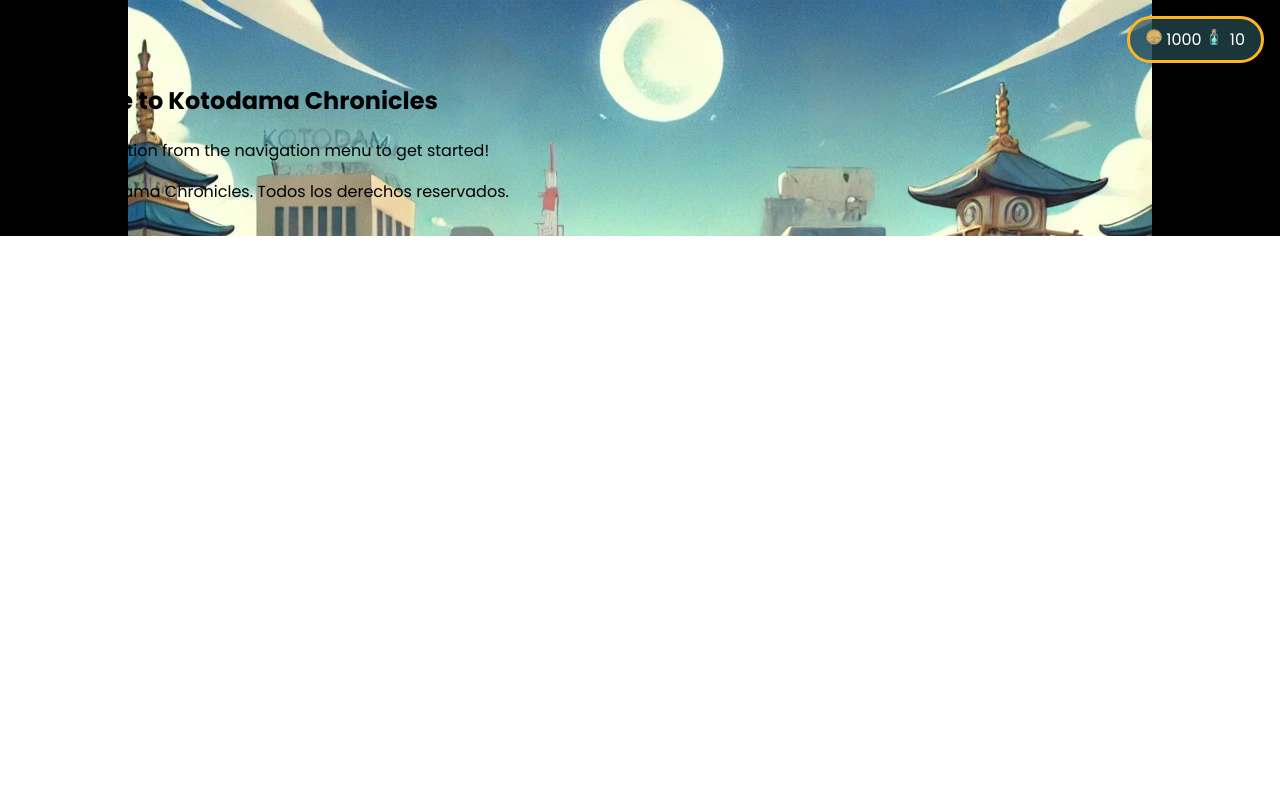
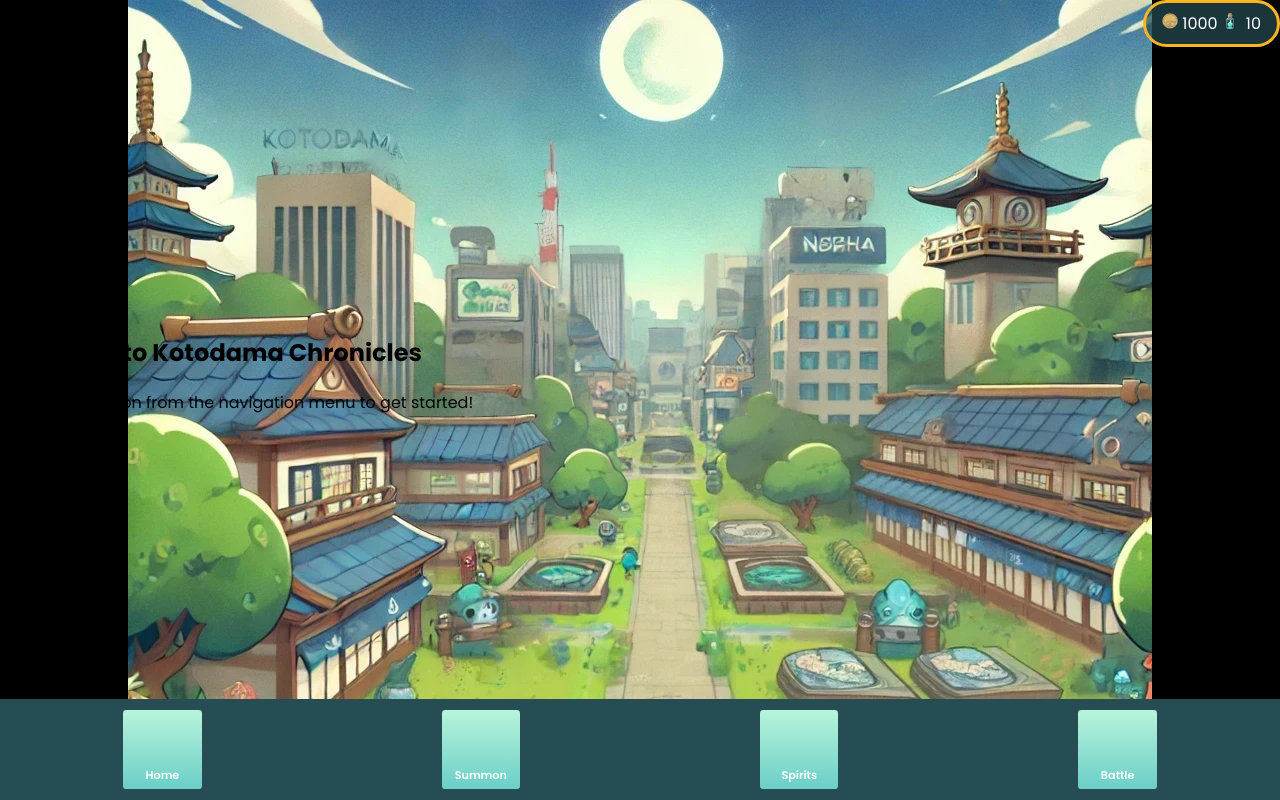
Before and after one commit to juanor9/kotodama, a React (Vite) app: page / in a window 1280 px wide. Built offline with nearby package versions, Linux system fonts and the light colour scheme.

Commit message:
include styles to main menu

```diff
--- a/src/components/Footer.tsx
+++ b/src/components/Footer.tsx
@@ -1,9 +1,13 @@
 import React from 'react';
+import MainMenu from '../components/UiComponents/MainMenu/MainMenu';
 
-const Footer: React.FC = () => {
+interface FooterProps {
+  onNavigate: (screen: 'main' | 'summon' | 'characters' | 'battle') => void;
+}
+const Footer: React.FC<FooterProps> = ({ onNavigate }) => {
   return (
     <footer className="footer">
-      <p>&copy; 2024 Kotodama Chronicles. Todos los derechos reservados.</p>
+      <MainMenu onNavigate={onNavigate} />
     </footer>
   );
 };
--- a/src/components/Header.tsx
+++ b/src/components/Header.tsx
@@ -4,10 +4,9 @@ import CurrencyDisplay from './UiComponents/CurrencyDisplay/CurrencyDisplay';
 interface HeaderProps {
   coins: number;
   essence: number;
-  onNavigate: (screen: 'main' | 'summon' | 'characters' | 'battle') => void;
 }
 
-const Header: React.FC<HeaderProps> = ({ coins, essence, onNavigate }) => {
+const Header: React.FC<HeaderProps> = ({ coins, essence }) => {
   return (
     <header className="header">
       <CurrencyDisplay coins={coins} essence={essence}/>
--- /dev/null
+++ b/src/components/UiComponents/MainMenu/MainMenu.scss
@@ -0,0 +1,32 @@
+@use 'sass:color';
+@use '../../../styles/variables';
+@use '../../../styles/mixins';
+@use '../../../styles/animations';
+
+.main-menu{
+
+  background-color: variables.$menu-dark-color;
+  display: flex;
+  gap: 1em;
+  align-items: center;
+  justify-content: space-around;
+  padding: .7em;
+  &__button{
+    font-size: 0.7em;
+    aspect-ratio: 1/1;
+    background: variables.$button-gradient;
+    border: none;
+    color: white;
+    font-weight: 600;
+    border-radius: 0.3em;
+    display: flex;
+    flex-direction: column;
+    justify-content: end;
+    width: 7em;
+    align-items: center;
+
+    &-label{
+      padding: 0.3em;
+    }
+  }
+}
--- a/src/components/UiComponents/MainMenu/MainMenu.tsx
+++ b/src/components/UiComponents/MainMenu/MainMenu.tsx
@@ -1,17 +1,19 @@
 import React from 'react';
-
+import './MainMenu.scss'
 interface HeaderProps {
   onNavigate: (screen: 'main' | 'summon' | 'characters' | 'battle') => void;
 }
 
 const Header: React.FC<HeaderProps> = ({ onNavigate }) => {
   return (
-      <nav className="main-nav">
-        <button onClick={() => onNavigate('main')}>Home</button>
-        <button onClick={() => onNavigate('summon')}>Summon</button>
-        <button onClick={() => onNavigate('characters')}>Characters</button>
-        <button onClick={() => onNavigate('battle')}>Battle</button>
-      </nav>
+    <nav className="main-menu">
+      <button className="main-menu__button" onClick={() => onNavigate('main')}>
+        <span className='main-menu__button-label'>Home</span>
+      </button>
+      <button className="main-menu__button" onClick={() => onNavigate('summon')}><span className='main-menu__button-label'>Summon</span></button>
+      <button className="main-menu__button" onClick={() => onNavigate('characters')}><span className='main-menu__button-label'>Spirits</span></button>
+      <button className="main-menu__button" onClick={() => onNavigate('battle')}><span className='main-menu__button-label'>Battle</span></button>
+    </nav>
   );
 };
 
--- a/src/styles/_variables.scss
+++ b/src/styles/_variables.scss
@@ -5,7 +5,9 @@ $accent-color: #e74c3c;
 $background-color: #f0f0f0;
 $text-color: #333333;
 $menu-dark-color: #264d54;
-
+$menu-light-color: #7bd7c4;
+// gradient from black to white top to bottom
+$button-gradient: linear-gradient(180deg, #b8f4db, #6acfc8);
 // Typography
 $font-family-main: 'Noto Sans JP', sans-serif;
 $font-family-heading: 'Noto Serif JP', serif;
--- a/src/styles/main.scss
+++ b/src/styles/main.scss
@@ -128,9 +128,15 @@ body {
   &-container{
     margin: 0;
     background: url('../assets/bg/bg.webp') center top no-repeat;
-    padding: 1em;
+    padding: 0;
     background-color: black;
+    min-height: 100vh;
+    display: flex;
+    flex-direction: column;
+    justify-content: space-between;
   }
 }
-
+.footer{
+  justify-self: end;
+}
 /* Add any additional styles as needed */
```
